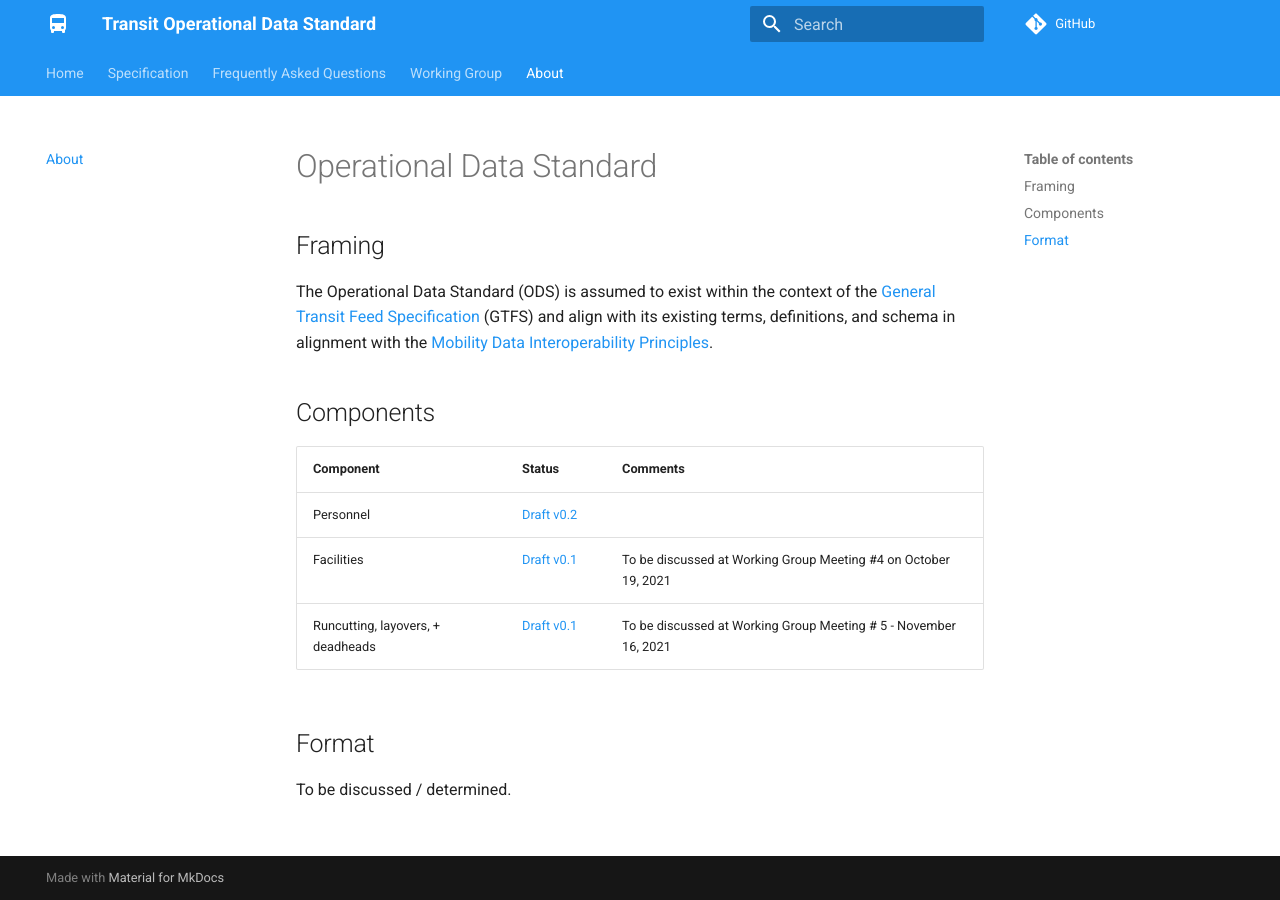
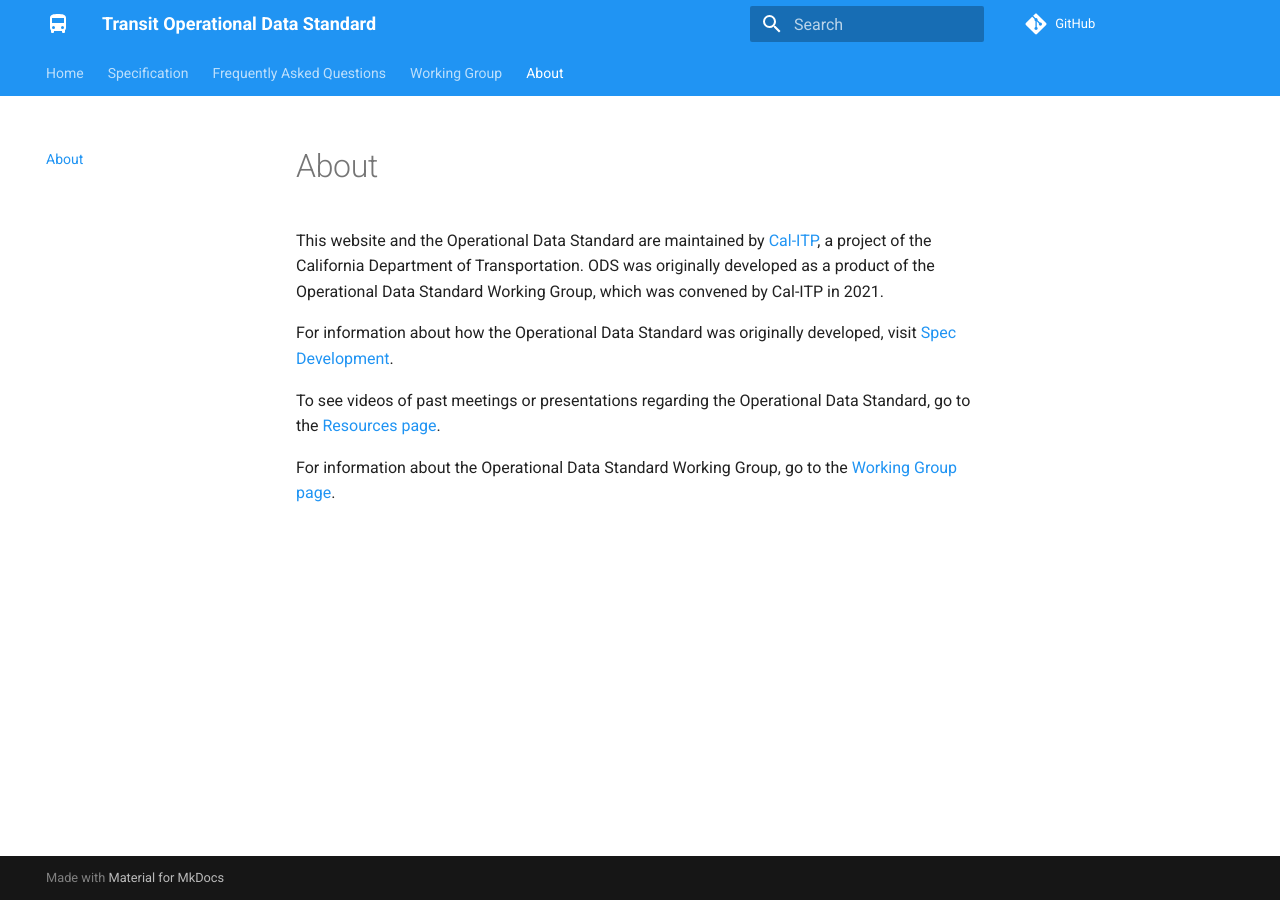
Before and after one commit to cal-itp/operational-data-standard, an MkDocs documentation site: the page built from docs/about.md, in a window 1280 px wide. Built offline with MkDocs 1.6.1 and Material for MkDocs 9.7.7, drawn with Linux system fonts in a browser that asks for light colours; nearby versions of some CDN libraries; comment, search, counter and statistics services are not loaded.

Commit message:
simplify about content

```diff
--- a/docs/about.md
+++ b/docs/about.md
@@ -1,17 +1,11 @@
-# Operational Data Standard
+# About
 
-## Framing
+This website and the Operational Data Standard are maintained by [Cal-ITP](https://dot.ca.gov/cal-itp), a project of the
+California Department of Transportation. ODS was originally developed as a product of the Operational Data Standard Working
+Group, which was convened by Cal-ITP in 2021.
 
-The Operational Data Standard (ODS) is assumed to exist within the context of the [General Transit Feed Specification](http://gtfs.mobilitydata.org) (GTFS) and align with its existing terms, definitions, and schema in alignment with the [Mobility Data Interoperability Principles](https://interoperable-mobility.github.io/principles/).
+For information about how the Operational Data Standard was originally developed, visit [Spec Development](./spec/development.md).
 
-## Components
+To see videos of past meetings or presentations regarding the Operational Data Standard, go to the [Resources page](resources.md).
 
-| Component     | Status | Comments |
-| :----------   | :----  |  :----   |
-| Personnel     | [Draft v0.2](https://docs.google.com/document/d/1doswkEZ2kt6ACLHQJQ3k_jBlQGppGnU1BSkbYM8Lybw) |  |
-| Facilities    | [Draft v0.1](https://docs.google.com/document/d/1bUheweHg5udmBqJIJehO9g8r_JyoU6jLuicbJ8Fgag0) | To be discussed at Working Group Meeting #4 on October 19, 2021 |
-| Runcutting, layovers, +  deadheads   |  [Draft v0.1](https://docs.google.com/document/d/1PZMmyNuxOuzx3pKLehfHs9cFcfSpbpiOoUJk0x2MqLo) | To be discussed at Working Group Meeting # 5 - November 16, 2021 |
-
-## Format
-
-To be discussed / determined.
+For information about the Operational Data Standard Working Group, go to the [Working Group page](working-group.md).
```
